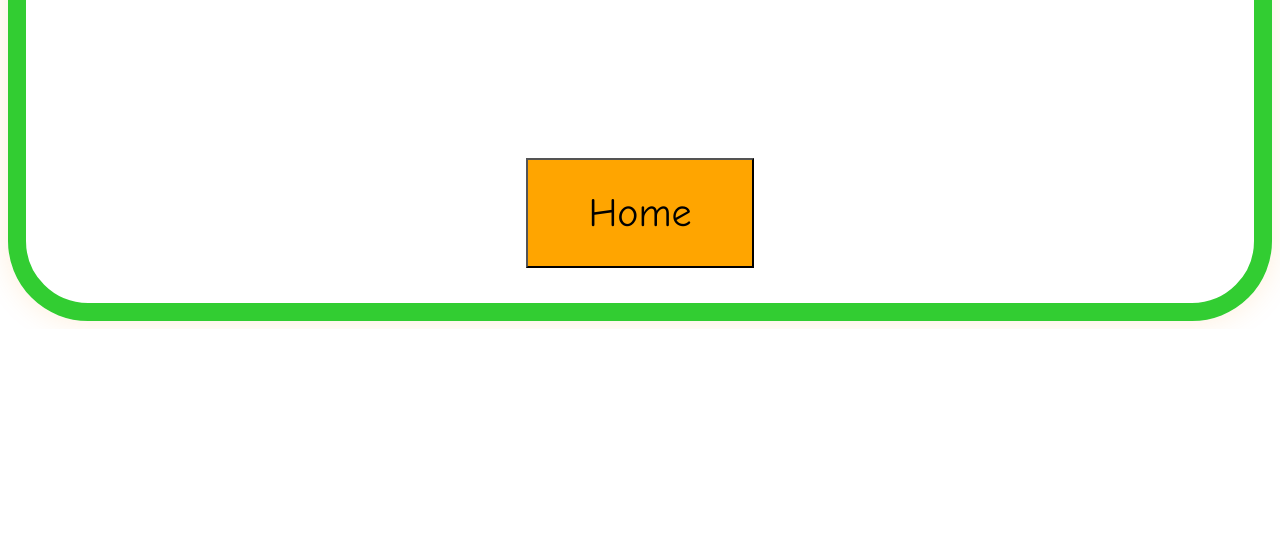
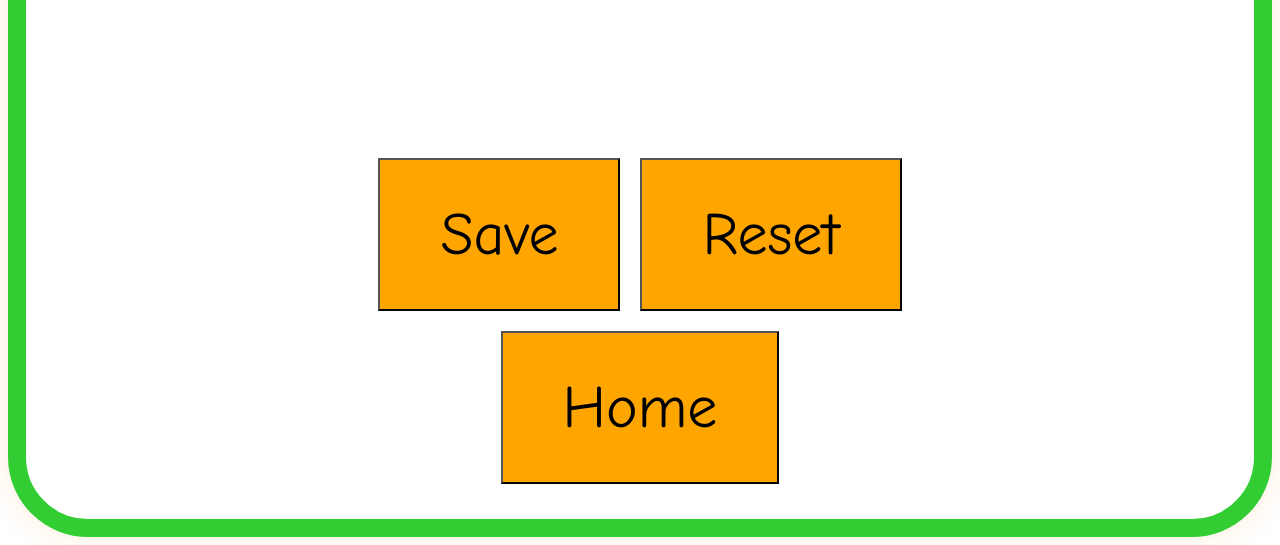
Before and after one commit to MegaTorg/koridor, a plain HTML site: page settings.html in a window 1280 px wide. Shown: the part 510-1055 px from the top of the page. Before the commit the page ends 839 px from the top, so only its background shows below. Drawn offline with Linux system fonts and the light colour scheme.

Commit message:
Settings button

```diff
--- a/settings.html
+++ b/settings.html
@@ -6,8 +6,12 @@
 <div style="display: flex; flex-direction: column; align-items: center; border: 18px solid limegreen; border-radius: 80px; padding: 35px; box-shadow: 0 0 30px 0 rgba(255,140,0,0.15);">
   <img src="Drawing.png" alt="Drawing" border="0" width="200px" style="display: block; margin: 0 auto;">
   <h1 style="font-size: 120px; font-family: 'Comic Sans MS', 'Comic Sans', cursive; text-align: center;">Settings</h1>
-  <div style="display: flex; justify-content: center; margin-top: 100px;">
-    <button onclick="location.href='index.html'" style="font-size: 40px; padding: 30px 60px; font-family: 'Comic Sans MS', 'Comic Sans', cursive; background-color: orange;">Home</button>
+  <div style="display: flex; flex-direction: column; align-items: center; margin-top: 100px; gap: 20px;">
+    <div style="display: flex; gap: 20px;">
+      <button style="font-size: 60px; padding: 40px 60px; font-family: 'Comic Sans MS', 'Comic Sans', cursive; background-color: orange;">Save</button>
+      <button style="font-size: 60px; padding: 40px 60px; font-family: 'Comic Sans MS', 'Comic Sans', cursive; background-color: orange;">Reset</button>
+    </div>
+    <button onclick="location.href='index.html'" style="font-size: 60px; padding: 40px 60px; font-family: 'Comic Sans MS', 'Comic Sans', cursive; background-color: orange;">Home</button>
   </div>
 </div>
 </body>
```
Also changed, not shown: index.html (+1 -1 lines), wares.html (+1 -1 lines), main.css (line endings or trailing spaces).
